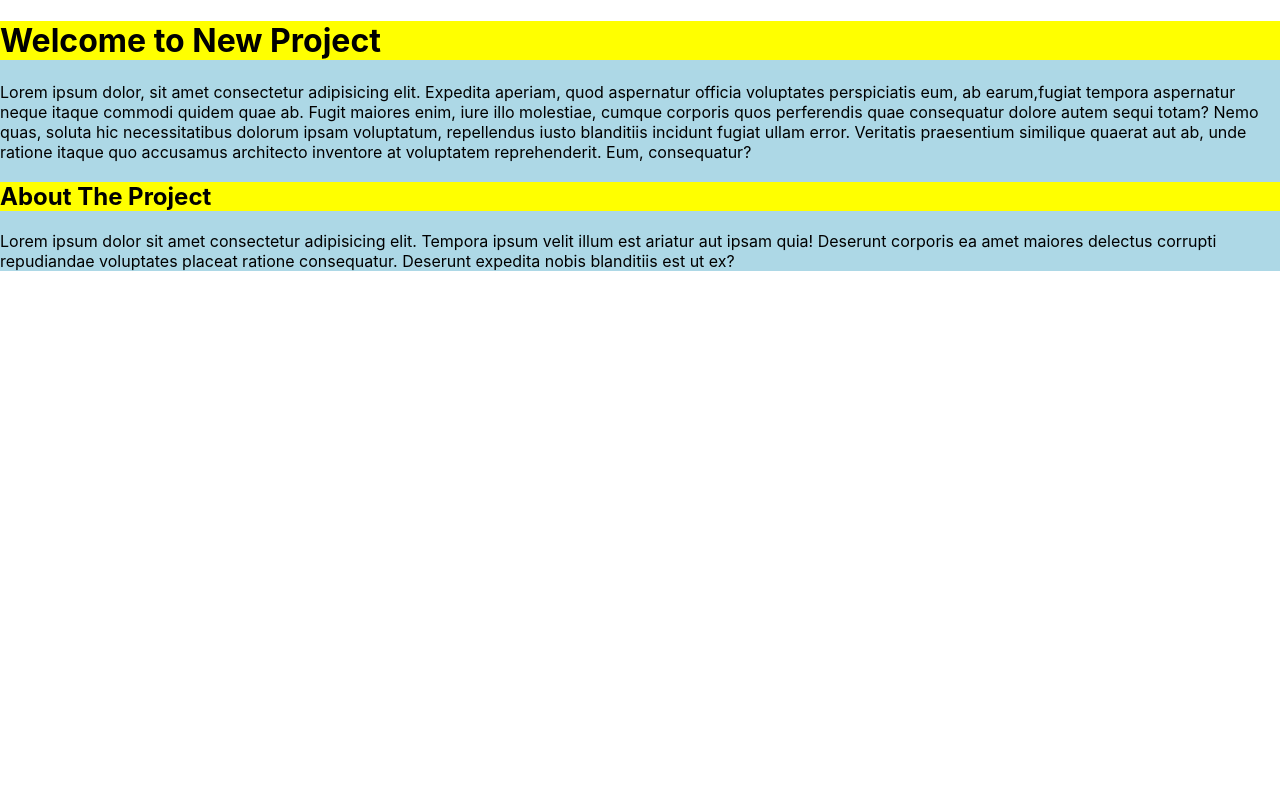
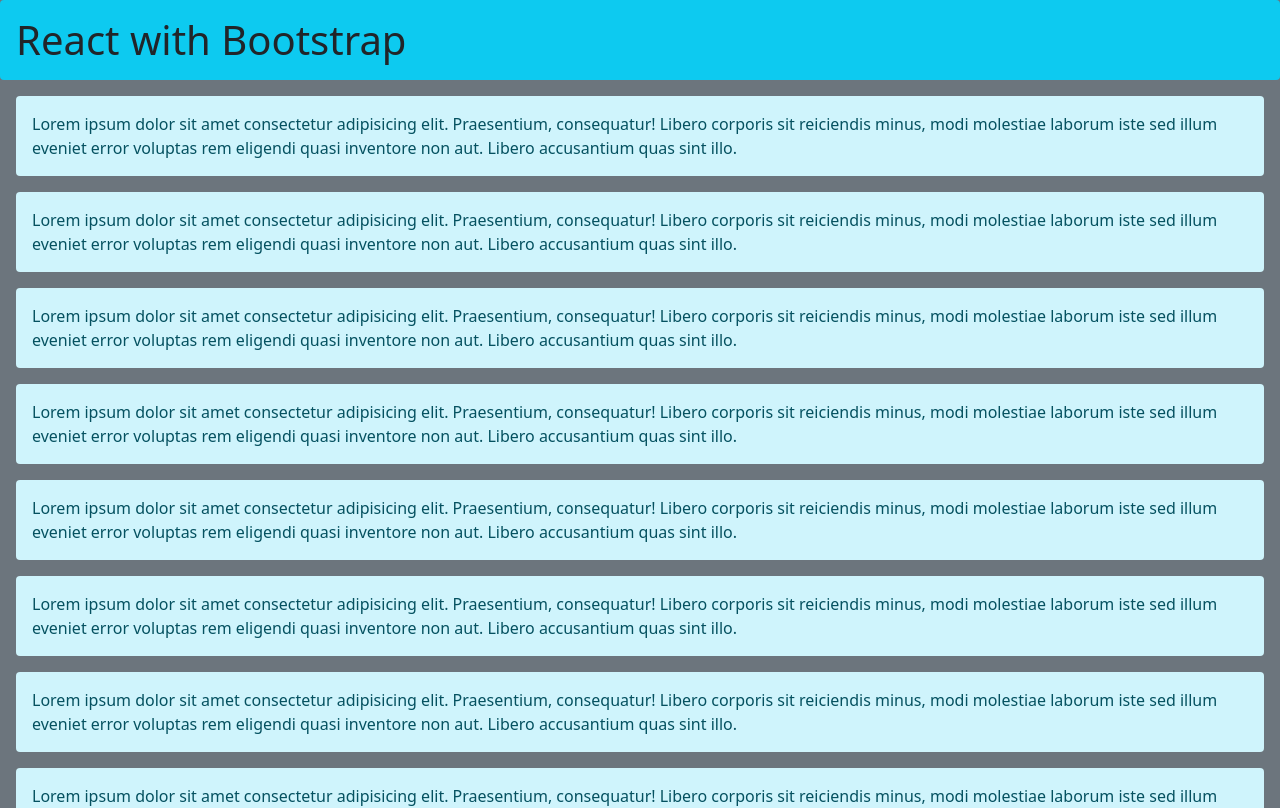
Before and after one commit to krishna0379/react-app2-demo, a React (Create React App) app: page / in a window 1280 px wide. Shown: the top 808 px of the page. Built offline with nearby package versions, Linux system fonts and the light colour scheme.

Commit message:
simple website vth bs

```diff
--- a/package.json
+++ b/package.json
@@ -6,6 +6,7 @@
     "@testing-library/jest-dom": "^5.12.0",
     "@testing-library/react": "^11.2.7",
     "@testing-library/user-event": "^12.8.3",
+    "bootstrap": "^5.0.1",
     "react": "^17.0.2",
     "react-dom": "^17.0.2",
     "react-scripts": "4.0.3",
--- a/src/App.js
+++ b/src/App.js
@@ -1,28 +1,20 @@
 import logo from "./logo.svg";
 import "./App.css";
+import { useState } from "react";
 
 export default function App() {
+  const [list] = useState([1, 2, 3, 4, 5, 6,7,8,9]);
   return (
-    <div style={{ background: "lightblue" }}>
-      <h1 style={{ background: "yellow" }}>Welcome to New Project</h1>
-      <div>
-        Lorem ipsum dolor, sit amet consectetur adipisicing elit. Expedita
-        aperiam, quod aspernatur officia voluptates perspiciatis eum, ab
-        earum,fugiat tempora aspernatur neque itaque commodi quidem quae ab.
-        Fugit maiores enim, iure illo molestiae, cumque corporis quos
-        perferendis quae consequatur dolore autem sequi totam? Nemo quas, soluta
-        hic necessitatibus dolorum ipsam voluptatum, repellendus iusto
-        blanditiis incidunt fugiat ullam error. Veritatis praesentium similique
-        quaerat aut ab, unde ratione itaque quo accusamus architecto inventore
-        at voluptatem reprehenderit. Eum, consequatur?
-      </div>
-      <h2 style={{ background: "yellow" }}>About The Project</h2>
-      <div>
-        Lorem ipsum dolor sit amet consectetur adipisicing elit. Tempora ipsum
-        velit illum est ariatur aut ipsam quia! Deserunt corporis ea amet
-        maiores delectus corrupti repudiandae voluptates placeat ratione
-        consequatur. Deserunt expedita nobis blanditiis est ut ex?
-      </div>
+    <div className="bg-secondary ">
+      <h1 className="bg-info p-3 rounded  sticky-top ">React with Bootstrap</h1>
+      {list.map((item, index) => (
+        <div key={index} className=" alert-info p-3 m-3 rounded">
+          Lorem ipsum dolor sit amet consectetur adipisicing elit. Praesentium,
+          consequatur! Libero corporis sit reiciendis minus, modi molestiae
+          laborum iste sed illum eveniet error voluptas rem eligendi quasi
+          inventore non aut. Libero accusantium quas sint illo.
+        </div>
+      ))}
     </div>
   );
 }
```
Also changed, not shown: src/index.js (+7 -6 lines), 1 other file (tests, documents, lock files or other folders).
